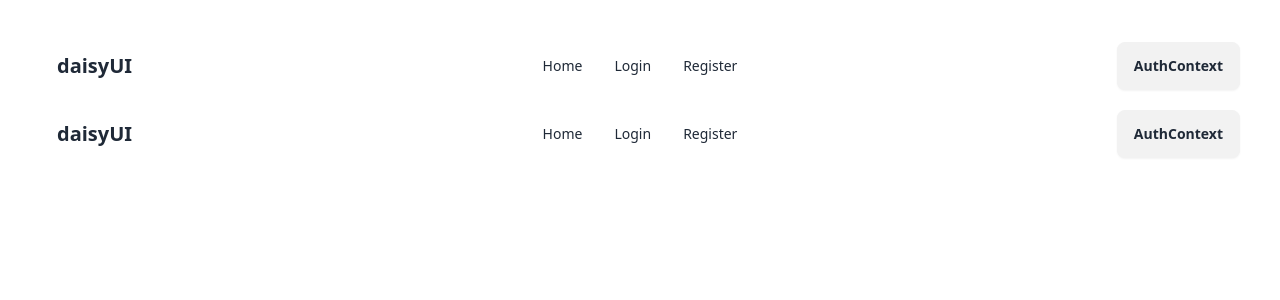
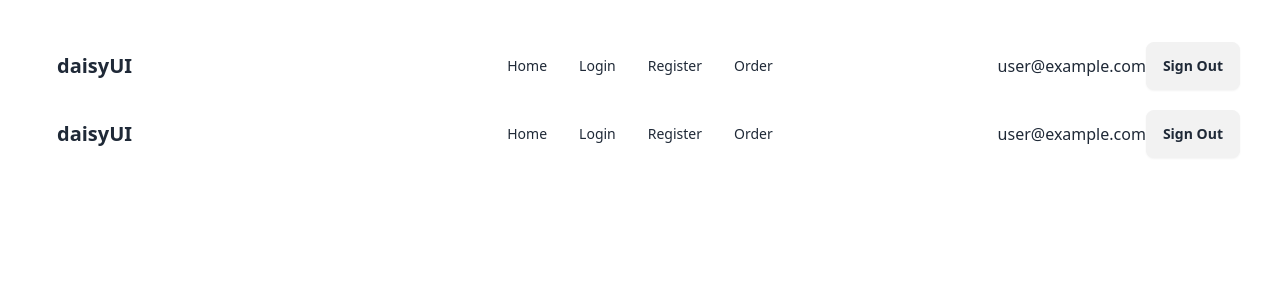
Before and after one commit to Ayesha10412/auth-related, a React (Vite) app: page /navbar in a window 1280 px wide. Shown: the top 300 px of the page. Built offline with nearby package versions, Linux system fonts and the light colour scheme; no server answers; sample sign-in values are in the browser's storage.

Commit message:
added the private router

```diff
--- a/src/Providers/AuthProviders.jsx
+++ b/src/Providers/AuthProviders.jsx
@@ -1,5 +1,5 @@
-import { createUserWithEmailAndPassword, onAuthStateChanged, signInWithEmailAndPassword } from 'firebase/auth';
-import React, { createContext, useState } from 'react';
+import { createUserWithEmailAndPassword, onAuthStateChanged, signInWithEmailAndPassword, signOut } from 'firebase/auth';
+import React, { createContext, useEffect, useState } from 'react';
 import { auth } from '../firebase.init';
 
 export const AuthContext = createContext(null);
@@ -8,15 +8,39 @@ const AuthProviders = ({children}) => {
 
 const name='AuthContext';
 
-const [user, setUser] = useState(null)
+const [user, setUser] = useState(null);
+const [loading, setLoading] = useState(true)
 
 const createUser = (email, password)=>{
+    setLoading(true)
     return createUserWithEmailAndPassword(auth, email,password)
 }
 
 const signInUser = (email, password)=>{
+    setLoading(true)
     return signInWithEmailAndPassword(auth, email, password)
 }
+
+const signOutUser= ()=>{
+    setLoading(true)
+    return signOut(auth);
+}
+
+
+useEffect(()=>{
+  const unSubscribe =  onAuthStateChanged(auth, currentUser =>{
+        console.log('Current User:', currentUser)
+        setUser(currentUser);
+        setLoading(false);
+    })
+
+    return()=>{
+        unSubscribe();
+    }
+
+
+}, [])
+
 
 // onAuthStateChanged(auth, (currentUser)=>{
 
@@ -37,10 +61,12 @@ const signInUser = (email, password)=>{
 
 
     const authInfo = {
+        loading,
         name,
         user,
         createUser,
-        signInUser
+        signInUser,
+        signOutUser
     }
 
     return (
--- a/src/component/NavBar.jsx
+++ b/src/component/NavBar.jsx
@@ -1,16 +1,33 @@
 import React, { useContext } from 'react';
-import { Link } from 'react-router-dom';
+import { Link, NavLink } from 'react-router-dom';
 import { AuthContext } from '../Providers/AuthProviders';
 
 const NavBar = () => {
 
-    const {name} = useContext(AuthContext)
-console.log(name)
+    const {user, signOutUser} = useContext(AuthContext)
+console.log(user, signOutUser)
+
+const handleSignOut =()=>{
+    signOutUser()
+    .then(()=>{
+        console.log('User sign out successfully.')
+    })
+    .catch(error=>{
+        console.log('Error:', error.message)
+    })
+}
+
 const links= <>
 
-<li><Link to='/' >Home</Link></li>
-<li><Link to='/login' >Login</Link></li>
-<li><Link to='/register' >Register</Link></li>
+<li><NavLink to='/' >Home</NavLink></li>
+<li><NavLink to='/login' >Login</NavLink></li>
+<li><NavLink to='/register' >Register</NavLink></li>
+
+{
+    user &&
+    <> <li><NavLink to='/order' >Order</NavLink></li> </>
+
+}
 
 </>
 
@@ -47,7 +64,14 @@ const links= <>
     </ul>
   </div>
   <div className="navbar-end">
-    <a className="btn">{name}</a>
+
+{
+    user? <> <span>{user.email}</span>
+<a onClick={handleSignOut} className='btn'>Sign Out</a>
+    </> :
+    <> <Link to='/login' >Login</Link> </>
+}
+
   </div>
 </div>
 
--- /dev/null
+++ b/src/component/Order.jsx
@@ -0,0 +1,18 @@
+import React from 'react';
+
+const Order = () => {
+    return (
+        <div>
+            <ul>
+                <li>item-1</li>
+                <li>item-2</li>
+                <li>item-3</li>
+                <li>item-4</li>
+                <li>item-5</li>
+
+            </ul>
+        </div>
+    );
+};
+
+export default Order;
--- /dev/null
+++ b/src/routes/PrivateRoute.jsx
@@ -0,0 +1,27 @@
+import React, { useContext } from 'react';
+import { AuthContext } from '../Providers/AuthProviders';
+import { Navigate } from 'react-router-dom';
+
+const PrivateRoute = ({children}) => {
+
+const {user,loading} =useContext(AuthContext);
+
+if(loading){
+    return <span className="loading loading-spinner text-success"></span>
+
+
+}
+
+if(user){
+    return children ;
+}
+
+    return (
+
+        <Navigate to='/login' ></Navigate>
+
+
+    );
+};
+
+export default PrivateRoute;
```
Also changed, not shown: src/main.jsx (+8 -0 lines).
